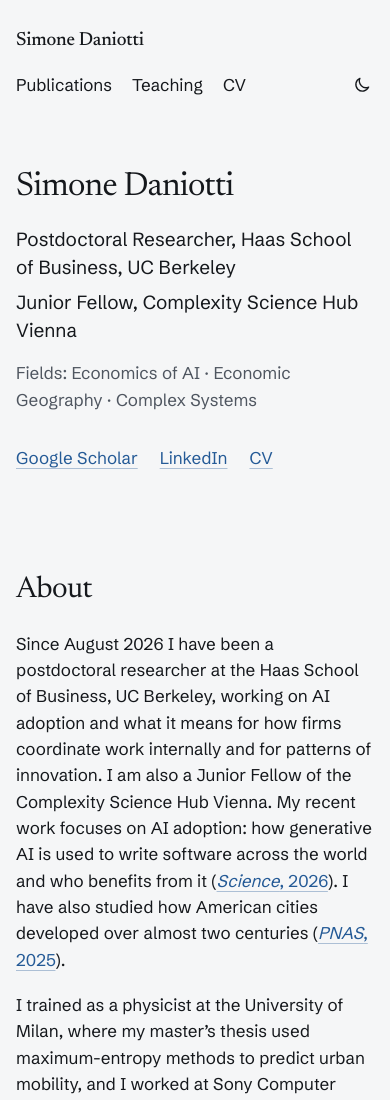
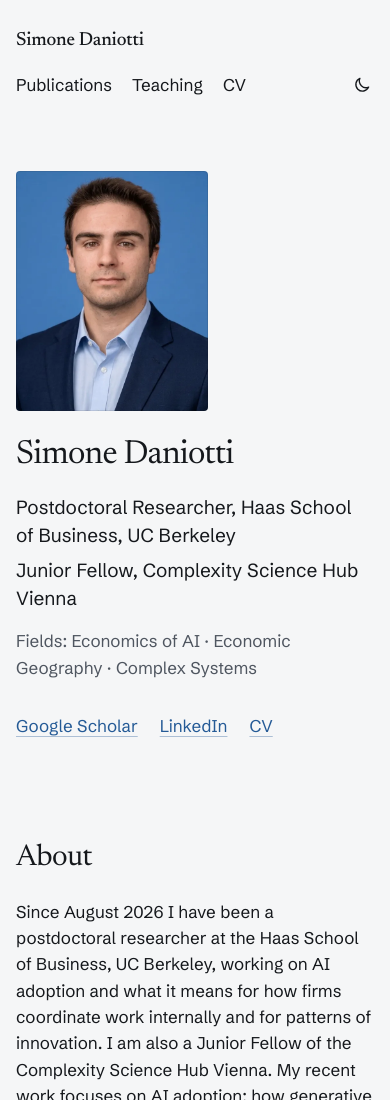
Before and after one commit to SimoneDaniotti/SimoneDaniotti.github.io, an Astro site: page / in a window 390 px wide. Shown: the top 1100 px of the page. Built offline with nearby package versions, Linux system fonts and the light colour scheme; Astro itself is replaced by a stand-in of ours.

Commit message:
✨ feat: add portrait to the home page hero
Show a metadata-free 4:5 headshot (WebP with JPEG fallback) beside the name, above it on phones, slightly dimmed in dark mode.

```diff
--- a/src/pages/index.astro
+++ b/src/pages/index.astro
@@ -5,7 +5,8 @@ import { site } from '../data/site';
 <Base title="Simone Daniotti" current="home"
   description="Simone Daniotti, postdoctoral researcher at the Haas School of Business, UC Berkeley, and Junior Fellow of the Complexity Science Hub Vienna.">
   <section class="hero" aria-labelledby="name">
-    <div class="wrap">
+    <div class="wrap hero__grid">
+      <div class="hero__text">
       <h1 class="hero__name" id="name" data-rise>{site.name}</h1>
       <ul class="hero__roles" data-rise style="--d:90ms">
         {site.roles.map((r) => <li>{r}</li>)}
@@ -16,6 +17,11 @@ import { site } from '../data/site';
         <li><a class="link" href={site.linkedinUrl}>LinkedIn</a></li>
         <li><a class="link" href="cv.pdf" target="_blank" rel="noopener">CV</a></li>
       </ul>
+      </div>
+      <picture class="ph hero__photo" data-rise style="--d:120ms">
+        <source srcset="images/simone-daniotti.webp" type="image/webp">
+        <img src="images/simone-daniotti.jpg" width="600" height="750" alt="Portrait of Simone Daniotti" decoding="async" fetchpriority="high">
+      </picture>
     </div>
   </section>
 
--- a/src/styles/global.css
+++ b/src/styles/global.css
@@ -244,6 +244,31 @@ a { color: inherit; }
 .hero__links { margin-top: 24px; display: flex; flex-wrap: wrap; gap: 4px 28px; }
 .hero__links a { display: inline-block; padding: 8px 0; }
 
+/* portrait beside the name (owner's choice, option A of task #21) */
+.hero__grid {
+  display: grid;
+  grid-template-columns: minmax(0, 1fr) clamp(240px, 24vw, 346px);
+  column-gap: clamp(24px, 3.5vw, 48px); /* keeps the first role on one line at 1440 */
+  align-items: center;
+}
+.ph { display: block; }
+.ph img {
+  display: block; width: 100%; height: auto;
+  background: var(--surface);
+  /* a hairline in the ink colour seats the studio blue on the page ground */
+  outline: 1px solid color-mix(in srgb, var(--ink) 10%, transparent); outline-offset: -1px;
+}
+.hero__photo img { border-radius: 4px; aspect-ratio: 4 / 5; }
+/* dark ground: take a little glare out of the photo; no filter beyond this */
+:root[data-theme="dark"] .ph img { filter: brightness(0.9) saturate(0.92); }
+@media (prefers-color-scheme: dark) {
+  :root:not([data-theme="light"]) .ph img { filter: brightness(0.9) saturate(0.92); }
+}
+@media (max-width: 640px) {
+  .hero__grid { grid-template-columns: minmax(0, 1fr); }
+  .hero__photo { order: -1; width: 192px; margin-bottom: 28px; }
+}
+
 /* ---------- about ---------- */
 .about { padding-top: var(--section); padding-bottom: var(--section); }
 .about__grid { display: grid; grid-template-columns: minmax(0, 1fr) minmax(0, 2fr); column-gap: var(--gap); }
```
Also changed, not shown: public/images/simone-daniotti.jpg (added), public/images/simone-daniotti.webp (added).
